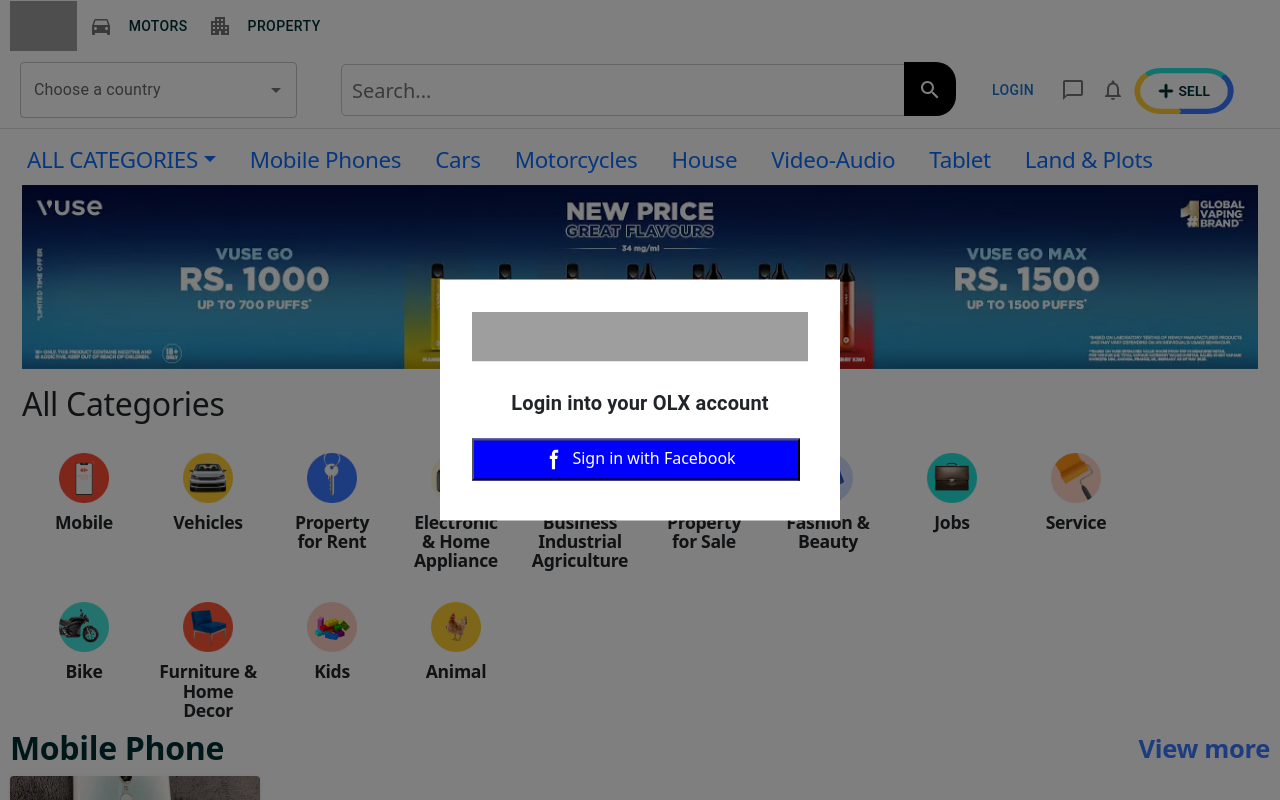
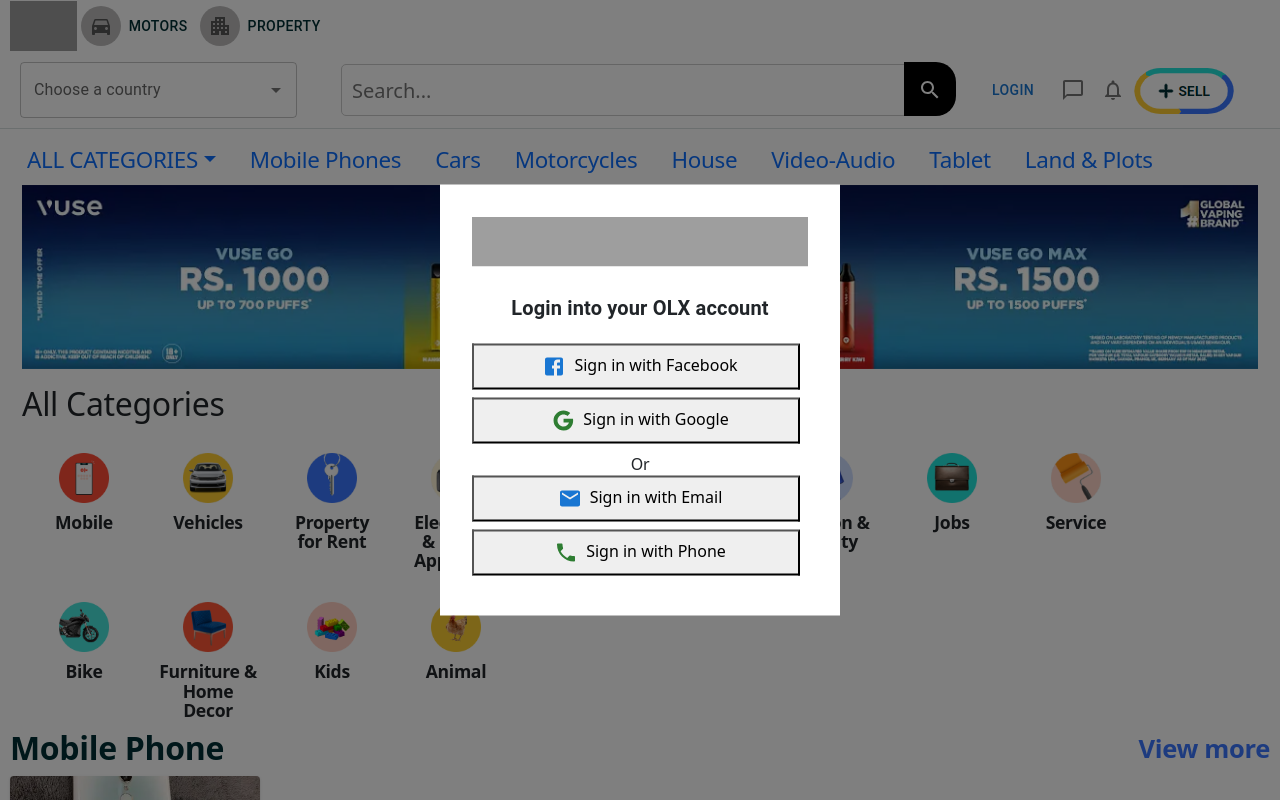
Before and after one commit to YOUSUFMUNIR97/olx-react, a React (Create React App) app: page / in a window 1280 px wide. Both pictures are taken after a click on the button "LOGIN". Shown: the top 800 px of the page. Built offline with nearby package versions, Linux system fonts and the light colour scheme; grey boxes are pictures that could not be loaded.

Commit message:
login modal

```diff
--- /dev/null
+++ b/src/Components/AuthenticationButton .jsx
@@ -0,0 +1,52 @@
+import { Box, Icon, IconButton, Typography } from "@mui/material";
+import React from "react";
+
+const AuthenticationButton = ({ icon, label }) => {
+  const style = {
+    position: "absolute",
+    top: "50%",
+    left: "50%",
+    transform: "translate(-50%, -50%)",
+    width: 200,
+    bgcolor: "background.paper",
+    border: "2px solid #000",
+    boxShadow: 24,
+    p: 4,
+  };
+
+  //   "https://www.olx.com.pk/assets/brandIconLogin_noinline.93e8a1a9cf50902ba5250814f57810ff.svg"
+  return (
+    // <button
+    //         type="button"
+    //         style={{ backgroundColor: "blue" }}
+    //         className="text-white bg-blue-900 focus:ring-4 focus:outline-none focus:ring-[#3b5998]/50 font-medium rounded-lg text-sm px-5 py-2.5 text-center inline-flex items-center dark:focus:ring-[#3b5998]/55 me-2 mb-2"
+    //       >
+    //         <svg
+    //           className="m-2"
+    //           style={{ width: "20px", height: "20px" }}
+    //           aria-hidden="true"
+    //           xmlns="http://www.w3.org/2000/svg"
+    //           fill="currentColor"
+    //           viewBox="0 0 8 19"
+    //         >
+    //           <path
+    //             fill-rule="evenodd"
+    //             d="M6.135 3H8V0H6.135a4.147 4.147 0 0 0-4.142 4.142V6H0v3h2v9.938h3V9h2.021l.592-3H5V3.591A.6.6 0 0 1 5.592 3h.543Z"
+    //             clip-rule="evenodd"
+    //           />
+    //         </svg>
+    //         Sign in with Facebook
+    //       </button>
+
+    <button
+      type="button"
+      // style={{ backgroundColor: "blue" }}
+      className="text-black focus:ring-4 focus:outline-none focus:ring-[#3b5998]/50 font-medium rounded-lg text-sm px-5 py-2.5 text-center inline-flex items-center dark:focus:ring-[#3b5998]/55 me-2 mb-2"
+    >
+     <IconButton > {icon} </IconButton>
+      <span style={{fontSize:"16px"}}>{label}</span>
+    </button>
+  );
+};
+
+export default AuthenticationButton;
--- a/src/Components/SMIconButton.jsx
+++ b/src/Components/SMIconButton.jsx
@@ -8,7 +8,7 @@
     <Button style={{
       color: "#002f34",
     }} startIcon={ // StartIcon prop to add the icon
-      <IconButton classNameName='mainheadicon' >
+      <IconButton className='mainheadicon' >
         {props.icon} {/* The icon passed as a prop */}
       </IconButton>
     }
--- a/src/Components/SabHeader.jsx
+++ b/src/Components/SabHeader.jsx
@@ -1,44 +1,59 @@
-import React, { useState } from 'react';
+import React, { useState } from "react";
 import { useNavigate } from "react-router-dom"; // Import useNavigate
-import Modal from '@mui/material/Modal';
-import SMCountryBar from './SMCountryBar';
-import LocationOnIcon from '@mui/icons-material/LocationOn';
-import SearchBar from './SMSearchBar';
-import SMIcon from './SMIcon';
-import NotificationsOutlinedIcon from '@mui/icons-material/NotificationsOutlined';
-import ChatBubbleOutlineOutlinedIcon from '@mui/icons-material/ChatBubbleOutlineOutlined';
-import { ImageAspectRatioSharp } from '@mui/icons-material';
-import SMSellButton from './SMSellButton';
-import SMTags from './SMTags';
-import { Box, Button, Typography } from '@mui/material';
+import Modal from "@mui/material/Modal";
+import SMCountryBar from "./SMCountryBar";
+import LocationOnIcon from "@mui/icons-material/LocationOn";
+import SearchBar from "./SMSearchBar";
+import SMIcon from "./SMIcon";
+import NotificationsOutlinedIcon from "@mui/icons-material/NotificationsOutlined";
+import ChatBubbleOutlineOutlinedIcon from "@mui/icons-material/ChatBubbleOutlineOutlined";
+import { ImageAspectRatioSharp } from "@mui/icons-material";
+import SMSellButton from "./SMSellButton";
+import SMTags from "./SMTags";
+import { Box, Button, Typography } from "@mui/material";
+import AuthenticationButton from "./AuthenticationButton ";
+import FacebookIcon from '@mui/icons-material/Facebook';
+import GoogleIcon from '@mui/icons-material/Google';
+import MailIcon from '@mui/icons-material/Mail';
+import PhoneIcon from '@mui/icons-material/Phone';
 
 const SabHeader = () => {
-
-
+  const fbsvgData = `<svg
+  //           className="m-2"
+  //           style="fill: white; width: 20px; height: 20px;"
+  //           aria-hidden="true"
+  //           xmlns="http://www.w3.org/2000/svg"
+  //           fill="currentColor"
+  //           viewBox="0 0 8 19"
+  //         >
+  //           <path
+  //             fill-rule="evenodd"
+  //             d="M6.135 3H8V0H6.135a4.147 4.147 0 0 0-4.142 4.142V6H0v3h2v9.938h3V9h2.021l.592-3H5V3.591A.6.6 0 0 1 5.592 3h.543Z"
+  //             clip-rule="evenodd"
+  //           />
+  //         </svg>`;
 
   const style = {
-        position: 'absolute',
-        top: '50%',
-        left: '50%',
-        transform: 'translate(-50%, -50%)',
+    position: "absolute",
+    top: "50%",
+    left: "50%",
+    transform: "translate(-50%, -50%)",
     width: 400,
-        bgcolor: 'background.paper',
+    bgcolor: "background.paper",
     // border: '2px solid #000',
     // boxShadow: 24,
     // marginBottom:'1.6rem',
-        textAlign: 'center',
-        justifyContent: 'center',
-        display: 'flex',
-        flexDirection: 'column',
+    textAlign: "center",
+    justifyContent: "center",
+    display: "flex",
+    flexDirection: "column",
     p: 4,
   };
 
-
-
-    const [searchTerm, setSearchTerm] = useState('');
+  const [searchTerm, setSearchTerm] = useState("");
   const [isModalOpen, setIsModalOpen] = useState(false); // State to manage modal visibility
 
-    const navigate = useNavigate()
+  const navigate = useNavigate();
 
   const handleSearchChange = (event) => {
     setSearchTerm(event.target.value);
@@ -58,43 +73,51 @@
   //     navigate('/Login')
   // }
 
-
   return (
-        <div className='row' style={{ display: "flex", flexDirection: "row", alignItems: 'center', borderBottom: '1px solid #d8dfe0' }}>
-            <div className='col-md-3 col-sm-6'>
-                <SMCountryBar getValue={(e) => {
-                    console.log('Apps.js', e)
+    <div
+      className="row"
+      style={{
+        display: "flex",
+        flexDirection: "row",
+        alignItems: "center",
+        borderBottom: "1px solid #d8dfe0",
       }}
-
+    >
+      <div className="col-md-3 col-sm-6">
+        <SMCountryBar
+          getValue={(e) => {
+            console.log("Apps.js", e);
+          }}
           countries={[
             {
-                            code: 'AD', label: 'Andorra', phone: '376'
+              code: "AD",
+              label: "Andorra",
+              phone: "376",
             },
             {
-                            code: 'AE',
-                            label: 'United Arab Emirates',
-                            phone: '971',
+              code: "AE",
+              label: "United Arab Emirates",
+              phone: "971",
             },
-                        { code: 'AF', label: 'Afghanistan', phone: '93' },
+            { code: "AF", label: "Afghanistan", phone: "93" },
             {
-                            code: 'AG',
-                            label: 'Antigua and Barbuda',
-                            phone: '1-268',
+              code: "AG",
+              label: "Antigua and Barbuda",
+              phone: "1-268",
             },
-                        { code: 'AI', label: 'Anguilla', phone: '1-264' },
-                        { code: 'AL', label: 'Albania', phone: '355' },
-                        { code: 'AM', label: 'Armenia', phone: '374' },
-                        { code: 'AO', label: 'Angola', phone: '244' },
-                        { code: 'AQ', label: 'Antarctica', phone: '672' },
-                        { code: 'AR', label: 'Argentina', phone: '54' },
-                        { code: 'AS', label: 'American Samoa', phone: '1-684' },
-                        { code: 'AT', label: 'Austria', phone: '43' },
-
-                    ]} />
+            { code: "AI", label: "Anguilla", phone: "1-264" },
+            { code: "AL", label: "Albania", phone: "355" },
+            { code: "AM", label: "Armenia", phone: "374" },
+            { code: "AO", label: "Angola", phone: "244" },
+            { code: "AQ", label: "Antarctica", phone: "672" },
+            { code: "AR", label: "Argentina", phone: "54" },
+            { code: "AS", label: "American Samoa", phone: "1-684" },
+            { code: "AT", label: "Austria", phone: "43" },
+          ]}
+        />
       </div>
 
-
-            <div className='col-md-6 col-sm-12' style={{ position: "relative", }}>
+      <div className="col-md-6 col-sm-12" style={{ position: "relative" }}>
         <SearchBar
           placeholder="Search..."
           value={searchTerm}
@@ -102,10 +125,17 @@
         />
       </div>
 
-
-            <div className='col-md-3 col-sm-6 ' style={{ display: "flex", justifyContent: "flex-start", alignItems: "center" }}>
-
-                <Button className='m-2' onClick={handleLoginClick}>Login</Button>
+      <div
+        className="col-md-3 col-sm-6 "
+        style={{
+          display: "flex",
+          justifyContent: "flex-start",
+          alignItems: "center",
+        }}
+      >
+        <Button className="m-2" onClick={handleLoginClick}>
+          Login
+        </Button>
         <SMIcon iconName={<ChatBubbleOutlineOutlinedIcon />} />
 
         <SMIcon iconName={<NotificationsOutlinedIcon />} />
@@ -122,26 +152,39 @@
         aria-describedby="keep-mounted-modal-description"
       >
         <Box sx={style}>
-                    <img src="https://www.olx.com.pk/assets/brandIconLogin_noinline.93e8a1a9cf50902ba5250814f57810ff.svg" height='50px' style={{ marginBottom: '5px' }} />
-                    <Typography id="keep-mounted-modal-title" variant="h6" component="h1" style={{ fontWeight: '700', lineHeight: '3.6', }}>
+          <img
+            src="https://www.olx.com.pk/assets/brandIconLogin_noinline.93e8a1a9cf50902ba5250814f57810ff.svg"
+            height="50px"
+            style={{ marginBottom: "5px" }}
+          />
+          <Typography
+            id="keep-mounted-modal-title"
+            variant="h6"
+            component="h1"
+            style={{ fontWeight: "700", lineHeight: "3.6" }}
+          >
             Login into your OLX account
           </Typography>
 
-                    <button type="button" style={{backgroundColor:"blue"}} className="text-white bg-blue-900 focus:ring-4 focus:outline-none focus:ring-[#3b5998]/50 font-medium rounded-lg text-sm px-5 py-2.5 text-center inline-flex items-center dark:focus:ring-[#3b5998]/55 me-2 mb-2">
+          {/* <button type="button" style={{backgroundColor:"blue"}} className="text-white bg-blue-900 focus:ring-4 focus:outline-none focus:ring-[#3b5998]/50 font-medium rounded-lg text-sm px-5 py-2.5 text-center inline-flex items-center dark:focus:ring-[#3b5998]/55 me-2 mb-2">
                         <svg className='m-2' style={{width:"20px", height:"20px"}} aria-hidden="true" xmlns="http://www.w3.org/2000/svg" fill="currentColor" viewBox="0 0 8 19">
                             <path fill-rule="evenodd" d="M6.135 3H8V0H6.135a4.147 4.147 0 0 0-4.142 4.142V6H0v3h2v9.938h3V9h2.021l.592-3H5V3.591A.6.6 0 0 1 5.592 3h.543Z" clip-rule="evenodd" />
                         </svg>
                         Sign in with Facebook
-                    </button>
+                    </button> */}
+
+          <AuthenticationButton icon={<FacebookIcon color="primary"/>} label="Sign in with Facebook" />
+          <AuthenticationButton icon={<GoogleIcon  color="success" />} label="Sign in with Google" />
+
+          Or
+
+
+          <AuthenticationButton icon={<MailIcon color="primary"/>} label="Sign in with Email" />
+          <AuthenticationButton icon={<PhoneIcon  color="success" />} label="Sign in with Phone" />
         </Box>
       </Modal>
-
-
     </div>
-
-    )
-
-
-}
+  );
+};
 
 export default SabHeader;
```
Also changed, not shown: src/Components/Login.jsx (+29 -16 lines). Lines whose indentation alone changed are shown as unchanged.
